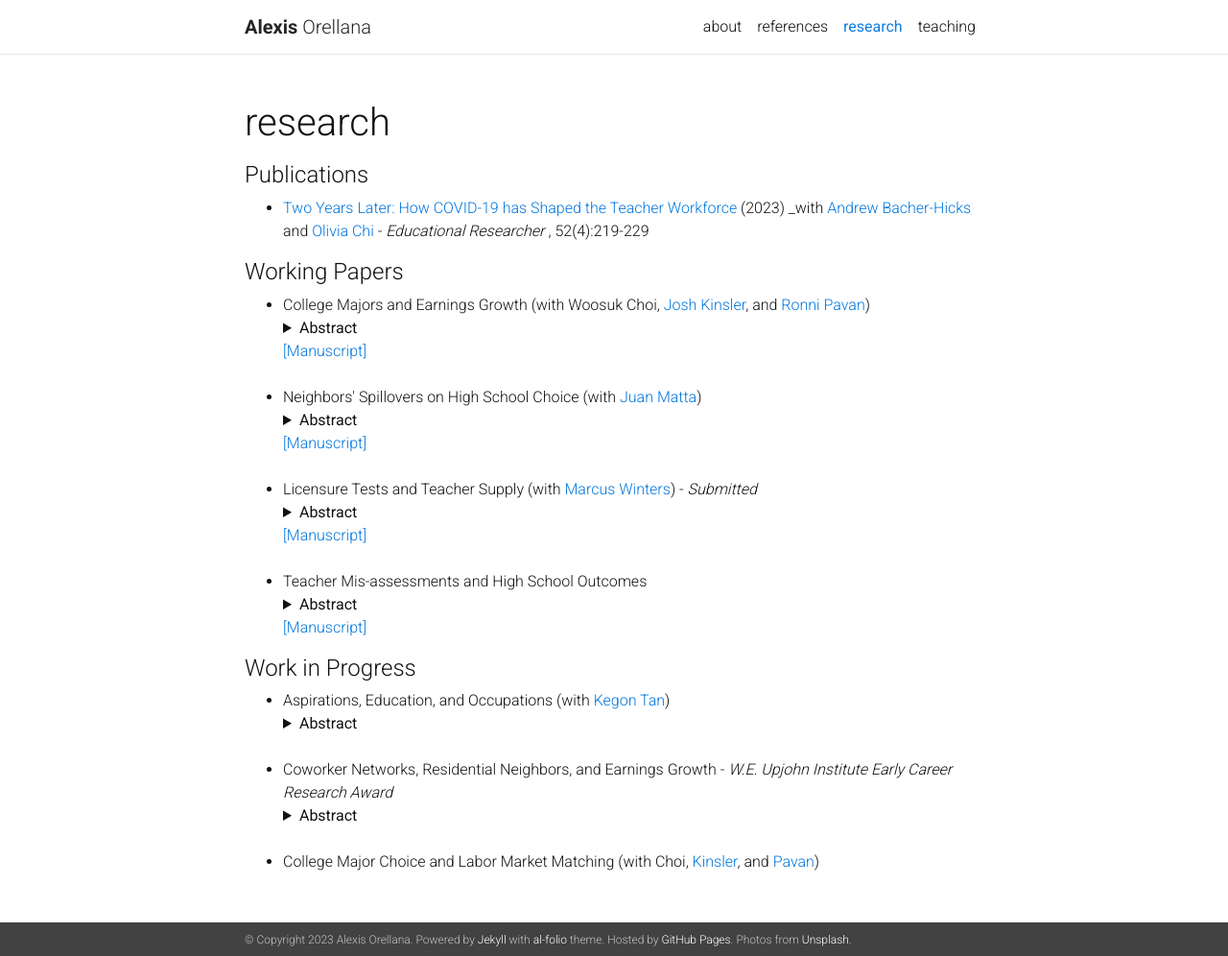
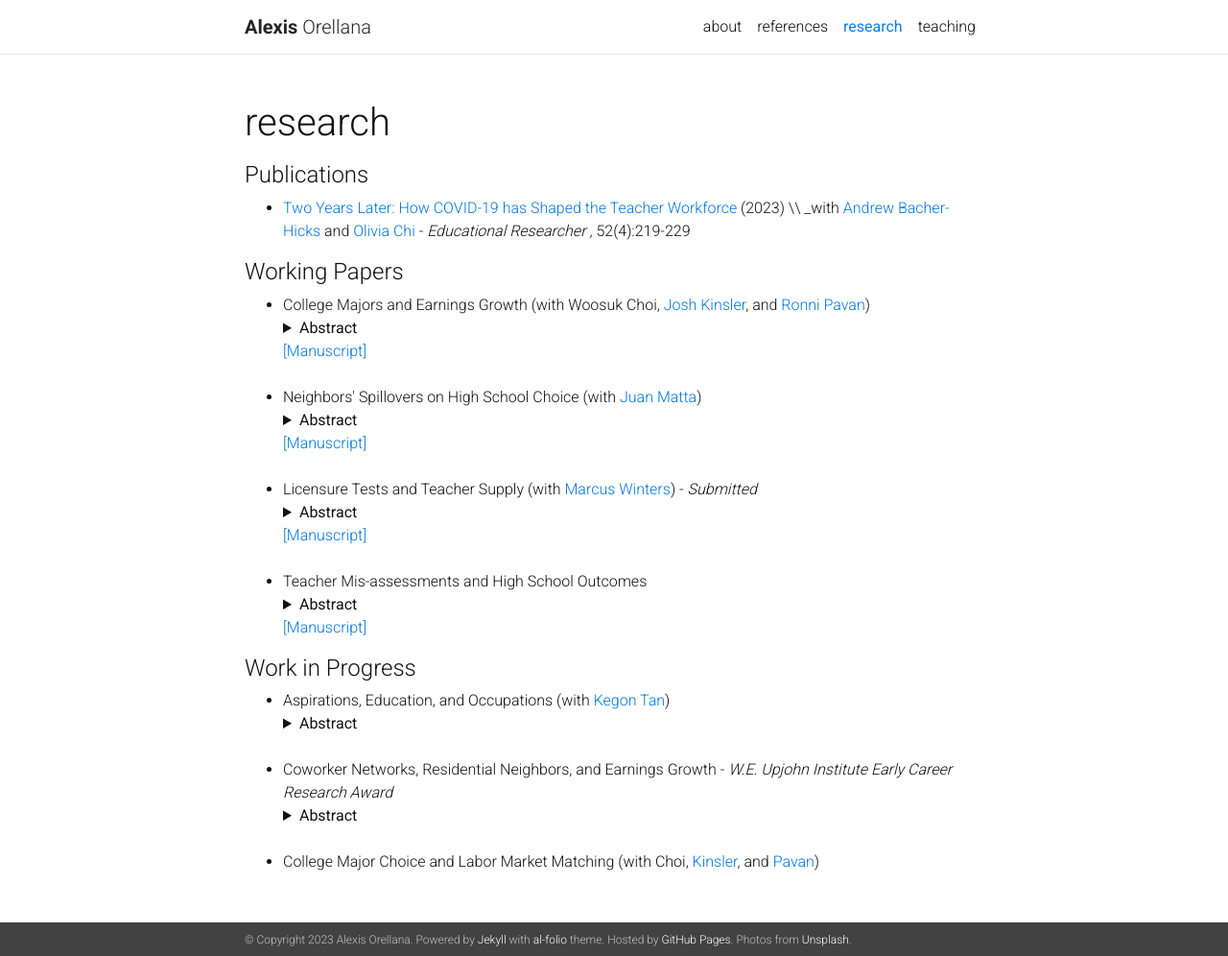
Before and after one commit to alexisorellana/alexisorellana.github.io, a Jekyll site: the page built from _pages/research.md, in a window 1280 px wide and 996 px high. Shown: the whole window at 96% size. Built offline with Jekyll 4.4.1, drawn with Linux system fonts in a browser that asks for light colours; nearby versions of some CDN libraries; a style sheet for code colours, icons or effects is not loaded.

Commit message:
update 05-10

```diff
--- a/_pages/research.md
+++ b/_pages/research.md
@@ -10,7 +10,7 @@ nav: true
 #### Publications
 <ul>
 
-<li> <a href="https://doi.org/10.3102/0013189X231153659" target="_blank">Two Years Later: How COVID-19 has Shaped the Teacher Workforce</a> (2023)
+<li> <a href="https://doi.org/10.3102/0013189X231153659" target="_blank">Two Years Later: How COVID-19 has Shaped the Teacher Workforce</a> (2023) \\
 
 _with <a href="https://www.andrewbacherhicks.com/home" target="_blank">Andrew Bacher-Hicks</a> and <a href="https://www.oliviachi.com" target="_blank">Olivia Chi</a> - <em> Educational Researcher </em>, 52(4):219-229 </li>
 
```
